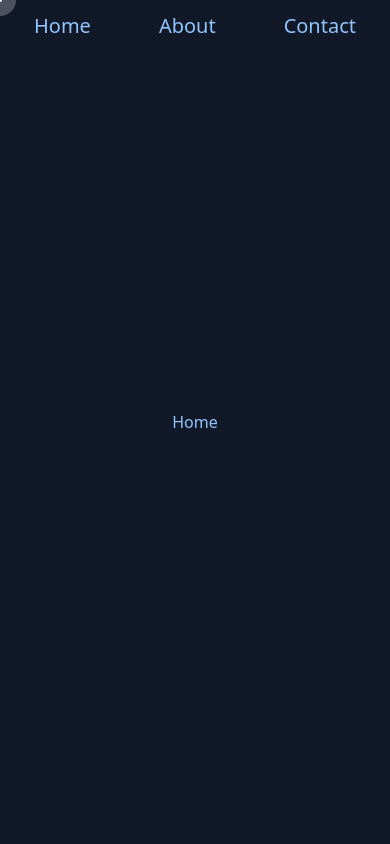
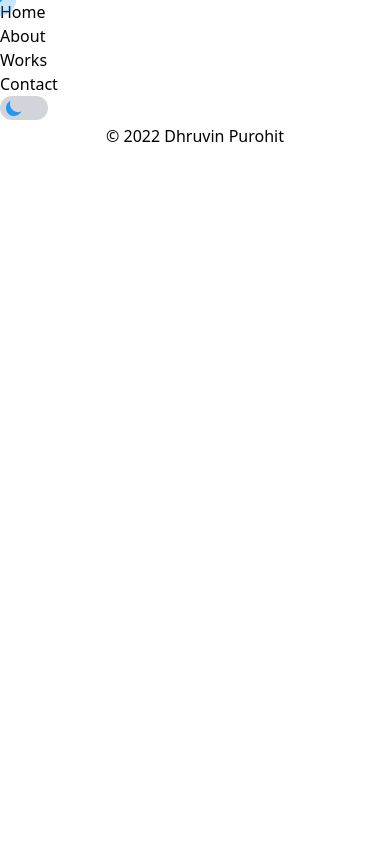
Before and after one commit to Dhruvin-Purohit/Dhruvin-Purohit, a Next.js app: page / in a window 390 px wide. Shown: the top 844 px of the page. Built offline with nearby package versions, Linux system fonts and the light colour scheme.

Commit message:
Coming back after a long time, I don't know what all changes I did. Just pushing latest code.

```diff
--- a/components/Frame/Cursor.tsx
+++ b/components/Frame/Cursor.tsx
@@ -2,12 +2,10 @@ import { useEffect } from "react";
 
 export default function Cursor() {
   useEffect(() => {
-
     const cursor = document.querySelector<HTMLElement>("#cursor")!;
     const trail = document.querySelector<HTMLElement>("#cursor-trail")!;
 
     document.addEventListener("mousemove", (e) => {
-
       cursor.style.left = e.clientX + "px";
       cursor.style.top = e.clientY + "px";
 
@@ -18,7 +16,6 @@ export default function Cursor() {
     });
 
     document.addEventListener("click", () => {
-
       cursor.classList.add("scale-[2]");
       trail.classList.add("scale-[2]");
 
@@ -27,18 +24,17 @@ export default function Cursor() {
         trail.classList.remove("scale-[2]");
       }, 750);
     });
-
   }, []);
 
   return (
     <>
       <div
         id="cursor"
-        className="fixed w-1 h-1 transition duration-500 -translate-x-1/2 -translate-y-1/2 bg-white rounded-full pointer-events-none z-[1]"
+        className="fixed w-1 h-1 transition duration-500 -translate-x-1/2 -translate-y-1/2 bg-material-primary-500 rounded-full pointer-events-none z-[1]"
       ></div>
       <div
         id="cursor-trail"
-        className="fixed w-8 h-8 transition duration-500 -translate-x-1/2 -translate-y-1/2 bg-white bg-opacity-25 rounded-full pointer-events-none z-[1]"
+        className="fixed w-8 h-8 transition duration-500 -translate-x-1/2 -translate-y-1/2 bg-material-primary-500 bg-opacity-25 rounded-full pointer-events-none z-[1]"
       ></div>
     </>
   );
--- a/components/Frame/NavBar.tsx
+++ b/components/Frame/NavBar.tsx
@@ -1,38 +1,48 @@
 import Link from "next/link";
 import { useRouter } from "next/router";
+import { useState } from "react";
+import DarkModeSwitch from "../utils/DarkModeSwitch";
 
 export default function NavBar() {
   const router = useRouter();
+  const [isDarkTheme, setDarkTheme] = useState(
+    document.body.classList.contains("dark")
+  );
+
+  const toggleTheme = () => {
+    setDarkTheme(!isDarkTheme);
+    document.body.classList.toggle("dark");
+  };
+
   return (
     <>
-      <nav className="fixed w-screen max-w-full bg-gray-900">
-        <ul className="flex text-xl font-medium text-center text-blue-300 justify-evenly">
-          <li
-            className={`rounded-md flex-grow${
-              router.asPath === "/#home" ? " bg-blue-300 text-gray-900" : ""
-            }`}
-          >
-            <Link href="#home">
-              <a className="flex justify-center flex-grow py-3">Home</a>
+      <nav className="text-black bg-white dark:bg-material-dark-main dark:text-white">
+        <ul>
+          <li>
+            <Link href="/">
+              <a>Home</a>
             </Link>
           </li>
-          <li
-            className={`rounded-md flex-grow${
-              router.asPath === "/#about" ? " bg-blue-300 text-gray-900" : ""
-            }`}
-          >
-            <Link href="#about">
-              <a className="flex justify-center flex-grow py-3">About</a>
+          <li>
+            <Link href="/">
+              <a>About</a>
             </Link>
           </li>
-          <li
-            className={`rounded-md flex-grow${
-              router.asPath === "/#contact" ? " bg-blue-300 text-gray-900" : ""
-            }`}
-          >
-            <Link href="#contact">
-              <a className="flex justify-center flex-grow py-3">Contact</a>
+          <li>
+            <Link href="/">
+              <a>Works</a>
             </Link>
+          </li>
+          <li>
+            <Link href="/">
+              <a>Contact</a>
+            </Link>
+          </li>
+          <div></div>
+          <li>
+            <button onClick={toggleTheme}>
+              <DarkModeSwitch on={isDarkTheme} />
+            </button>
           </li>
         </ul>
       </nav>
--- a/components/Frame/index.tsx
+++ b/components/Frame/index.tsx
@@ -11,8 +11,8 @@ export default function Frame({ children }: { children: ReactElement }) {
       <header>
         <NavBar />
       </header>
-      <main className="text-blue-300 bg-gray-900">{children}</main>
-      <footer className="text-center text-blue-300 bg-gray-900">
+      <main className="text-black dark:text-white dark:bg-material-dark-main">{children}</main>
+      <footer className="text-center text-black dark:text-white dark:bg-material-dark-main">
         <Footer />
       </footer>
     </>
--- /dev/null
+++ b/components/Home.tsx
@@ -0,0 +1,10 @@
+import Image from "next/image";
+
+export function Home() {
+  return (
+    <div className="m-auto">
+      <div className="bg-gradient-to-bl from-orange-500 to-fuchsia-500 bg-clip-text text-9xl">
+        Hi</div>
+    </div>
+  );
+}
--- /dev/null
+++ b/components/utils/DarkModeSwitch.tsx
@@ -0,0 +1,29 @@
+import Moon from "./Moon";
+import Sun from "./Sun";
+
+export default function DarkModeSwitch({ on }: { on: boolean }) {
+  return (
+    <>
+    {/* @TODO: Make this thing look better */}
+      <div
+        className={
+          "flex items-center w-12 h-6 p-1  rounded-full cursor-pointer md:w-14 md:h-7" +
+          (on ? " bg-green-500" : " bg-gray-300")
+        }
+      >
+        <div
+          className={
+            "w-5 h-5 md:w-6 md:h-6 text-material-primary-500 duration-300 ease-in-out relative rounded-full" +
+            (on ? " transform translate-x-6" : "")
+          }
+        >
+          {on ? (
+            <Sun className="w-full h-full" />
+          ) : (
+            <Moon className="w-full h-full" />
+          )}
+        </div>
+      </div>
+    </>
+  );
+}
--- /dev/null
+++ b/components/utils/Moon.tsx
@@ -0,0 +1,13 @@
+export default function Moon({ className }: { className?: string }) {
+  return (
+    <svg
+      xmlns="http://www.w3.org/2000/svg"
+      className={className}
+      viewBox="0 0 20 20"
+      fill="currentColor"
+    >
+      <path
+       d="M17.293 13.293A8 8 0 016.707 2.707a8.001 8.001 0 1010.586 10.586z" />
+    </svg>
+  );
+}
--- /dev/null
+++ b/components/utils/Sun.tsx
@@ -0,0 +1,16 @@
+export default function Sun({ className }: { className?: string }) {
+  return (
+    <svg
+      xmlns="http://www.w3.org/2000/svg"
+      className={className}
+      viewBox="0 0 20 20"
+      fill="currentColor"
+    >
+      <path
+        fillRule="evenodd"
+        d="M10 2a1 1 0 011 1v1a1 1 0 11-2 0V3a1 1 0 011-1zm4 8a4 4 0 11-8 0 4 4 0 018 0zm-.464 4.95l.707.707a1 1 0 001.414-1.414l-.707-.707a1 1 0 00-1.414 1.414zm2.12-10.607a1 1 0 010 1.414l-.706.707a1 1 0 11-1.414-1.414l.707-.707a1 1 0 011.414 0zM17 11a1 1 0 100-2h-1a1 1 0 100 2h1zm-7 4a1 1 0 011 1v1a1 1 0 11-2 0v-1a1 1 0 011-1zM5.05 6.464A1 1 0 106.465 5.05l-.708-.707a1 1 0 00-1.414 1.414l.707.707zm1.414 8.486l-.707.707a1 1 0 01-1.414-1.414l.707-.707a1 1 0 011.414 1.414zM4 11a1 1 0 100-2H3a1 1 0 000 2h1z"
+        clipRule="evenodd"
+      />
+    </svg>
+  );
+}
--- a/pages/_app.tsx
+++ b/pages/_app.tsx
@@ -1,6 +1,6 @@
-import "../styles/globals.css";
 import type { AppProps } from "next/app";
 import Frame from "../components/Frame";
+import "../styles/globals.css";
 
 export default function App({ Component, pageProps }: AppProps) {
   return (
--- a/pages/_document.tsx
+++ b/pages/_document.tsx
@@ -1,10 +1,10 @@
 import {
   default as NextDocument,
+  DocumentContext,
+  Head,
   Html,
-  Head,
   Main,
   NextScript,
-  DocumentContext,
 } from "next/document";
 
 export default class Document extends NextDocument {
--- a/pages/index.tsx
+++ b/pages/index.tsx
@@ -1,21 +1,9 @@
-export default function Home() {
+import { Home } from "../components/Home";
+
+export default function Main() {
   return (
     <>
-      <section className="flex h-screen" id="home">
-        <div className="m-auto">
-          <p>Home</p>
-        </div>
-      </section>
-      <section className="flex h-screen" id="about">
-        <div className="m-auto">
-          <p>About</p>
-        </div>
-      </section>
-      <section className="flex h-screen" id="contact">
-        <div className="m-auto">
-          <p>Contact</p>
-        </div>
-      </section>
+
     </>
   );
 }
--- a/tailwind.config.js
+++ b/tailwind.config.js
@@ -5,10 +5,50 @@ module.exports = {
     "./components/**/*.{js,ts,jsx,tsx}",
   ],
   theme: {
-    extend: {},
+    extend: {
+      colors: {
+        material: {
+          dark: {
+            main: "#202024",
+          },
+          primary: {
+            50: "#E3F2FD",
+            100: "#BBDEFB",
+            200: "#90CAF9",
+            300: "#64B5F6",
+            400: "#42A5F5",
+            500: "#2196F3",
+            600: "#1E88E5",
+            700: "#1976D2",
+            800: "#1565C0",
+            900: "#0D47A1",
+            A100: "#82B1FF",
+            A200: "#448AFF",
+            A400: "#2979FF",
+            A700: "#2962FF",
+          },
+          secondary: {
+            50: "#FFE8E8",
+            100: "#FFCCCC",
+            200: "#FFB3B3",
+            300: "#FF9999",
+            400: "#FF8080",
+            500: "#FF6666",
+            600: "#FF4D4D",
+            700: "#FF3333",
+            800: "#FF1A1A",
+            900: "#FF0000",
+            A100: "#FFE8E8",
+            A200: "#FFCCCC",
+            A400: "#FFB3B3",
+            A700: "#FF9999",
+          }
+        },
+      },
+    },
   },
   plugins: [],
   fontFamily: {
-    sans: ['Poppins', 'sans-serif']
+    sans: ["Poppins", "sans-serif"],
   },
-}
+};
--- /dev/null
+++ b/utils/delay.ts
@@ -0,0 +1,3 @@
+export function delay(time: number) {
+  return new Promise((resolve) => setTimeout(resolve, time));
+}
```
Also changed, not shown: public/images/avatar.png (added), 1 other file (tests, documents, lock files or other folders).
